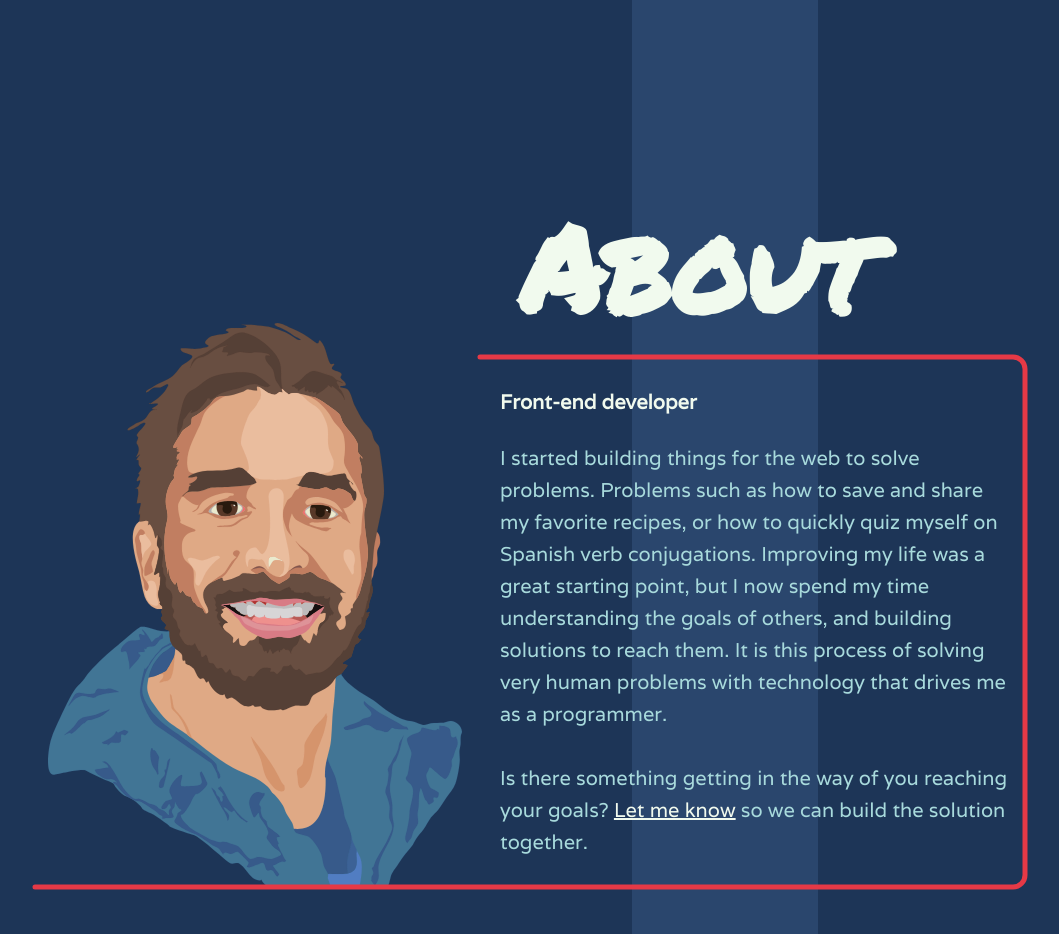
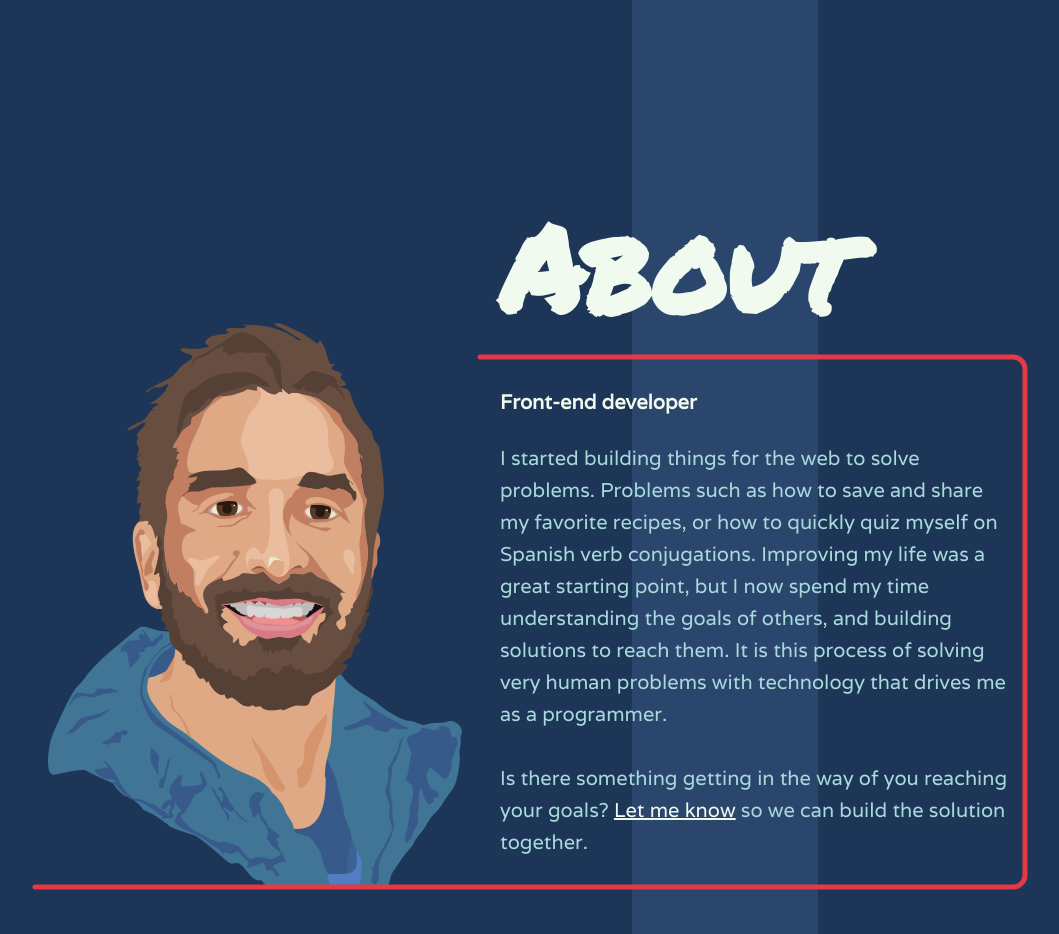
Before and after one commit to NickCalderone/developer-portfolio, a Nuxt app: page / in a window 1280 px wide. Shown: the part 1680-2614 px from the top of the page, without its empty margins (110-1169 px from the left). Built offline with nearby package versions, Linux system fonts and the light colour scheme.

Commit message:
updated about header left margin

```diff
--- a/components/About.vue
+++ b/components/About.vue
@@ -151,7 +151,7 @@ export default {
 	grid-row: 1;
 	grid-column: 2;
 	text-align: left;
-	margin-left: var(--spacing)
+	margin-left: 20px;
 }
 
 .about-canvas-wrapper {
@@ -209,10 +209,6 @@ export default {
 		grid-template-rows: auto minmax(0, 1fr);
 	}
 
-	.about-header {
-		margin-left: 20px;
-	}
-
 	.about-text {
 		padding: var(--padding);
 	}
@@ -228,7 +224,6 @@ export default {
 	.about-header {
 		grid-row: 1;
 		grid-column: 1;
-		margin-left: var(--padding);
 	}
 
 	.about-canvas-wrapper {
```
